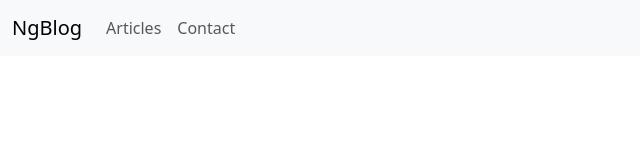
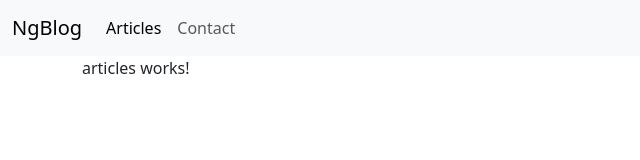
Before and after one commit to deyvidsalvatore/BlogNg, an Angular app: page /articles in a window 1280 px wide. Before the commit this address led to /. Shown: the top 160 px of the page, without its empty margins (0-640 px from the left). Built offline with nearby package versions, Linux system fonts and the light colour scheme.

Commit message:
feat: Article Component and Routes with Lazy Loading

```diff
--- a/src/app/app-routing.module.ts
+++ b/src/app/app-routing.module.ts
@@ -5,12 +5,21 @@ import { ContactComponent } from './modules/contact/contact.component';
 const routes: Routes = [
   {
     path: 'contact',
-    component: ContactComponent
-  }
+    component: ContactComponent,
+  },
+  {
+    path: 'articles',
+    loadChildren: () =>
+      import('./modules/articles/articles.module').then(
+        (m) => m.ArticlesModule
+      ),
+  },
+  { path: '', pathMatch: 'full', redirectTo: 'articles'},
+  { path: '**', redirectTo: 'articles' }
 ];
 
 @NgModule({
   imports: [RouterModule.forRoot(routes)],
-  exports: [RouterModule]
+  exports: [RouterModule],
 })
-export class AppRoutingModule { }
+export class AppRoutingModule {}
--- /dev/null
+++ b/src/app/modules/articles/articles.component.html
@@ -0,0 +1 @@
+<p>articles works!</p>
```
Also changed, not shown: src/app/modules/articles/articles-routing.module.ts (added, +13 -0 lines), src/app/modules/articles/articles.component.ts (added, +10 -0 lines), src/app/modules/articles/articles.module.ts (added, +17 -0 lines), src/app/modules/articles/articles.component.scss (added).
